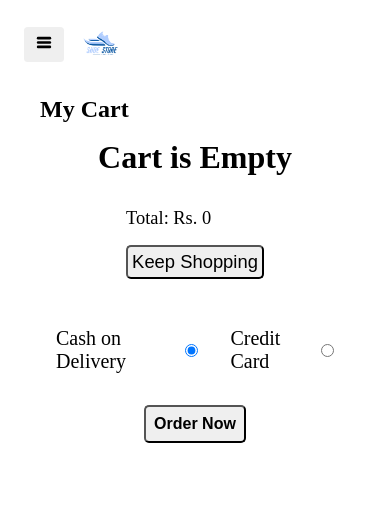
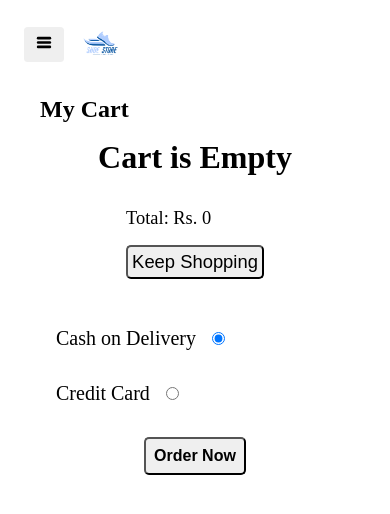
Before and after one commit to Waseemsvm/tutedude-react-ass5-online-shoe-store-with-cart, a React (Vite) app: page /catalogue/checkout in a window 390 px wide. Shown: the top 514 px of the page. Built offline with nearby package versions, Linux system fonts and the light colour scheme.

Commit message:
updated checkout page payment options

```diff
--- a/src/components/CartPage.jsx
+++ b/src/components/CartPage.jsx
@@ -9,9 +9,8 @@ function CartPage() {
   const navigate = useNavigate();
   const location = useLocation();
   const cartItems = useSelector((state) => state.cartItems);
-  const count = cartItems.reduce((o, i) => (o += i.quantity), 0);
+  // const count = cartItems.reduce((o, i) => (o += i.quantity), 0);
   const totalPrice = cartItems.reduce((o, i) => o + i.quantity * i.price, 0);
-  const dispatch = useDispatch();
   return (
     <div className={CartStyles["cart-page"]}>
       <h2>My Cart</h2>
--- a/src/styles/CheckoutPage.module.css
+++ b/src/styles/CheckoutPage.module.css
@@ -71,4 +71,8 @@
   .form {
     padding: 1rem;
   }
+
+  .form-payment-opts {
+    flex-direction: column;
+  }
 }
```
